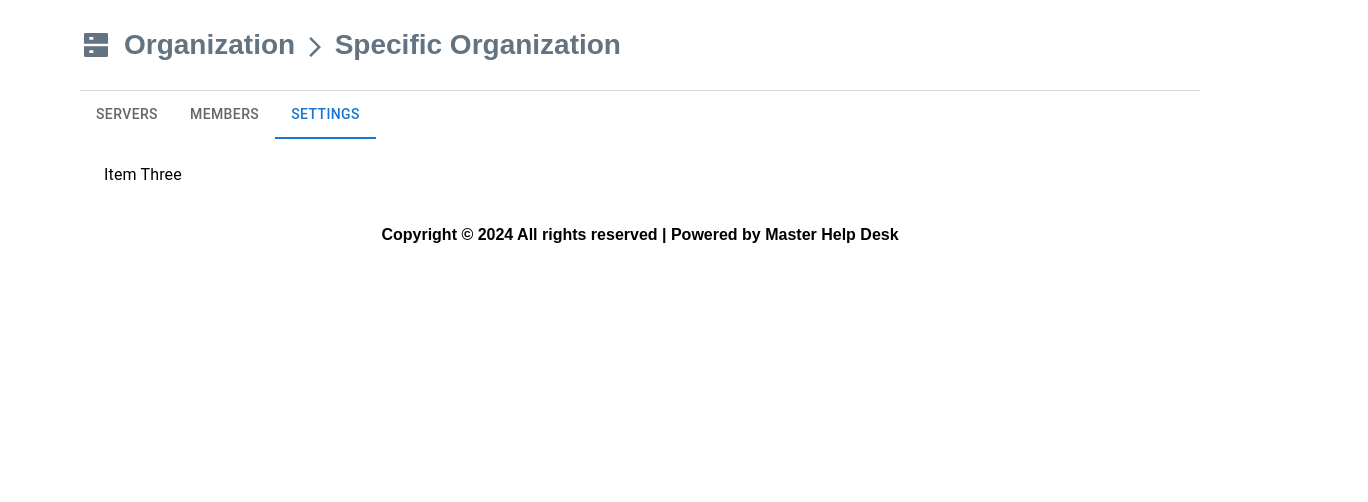
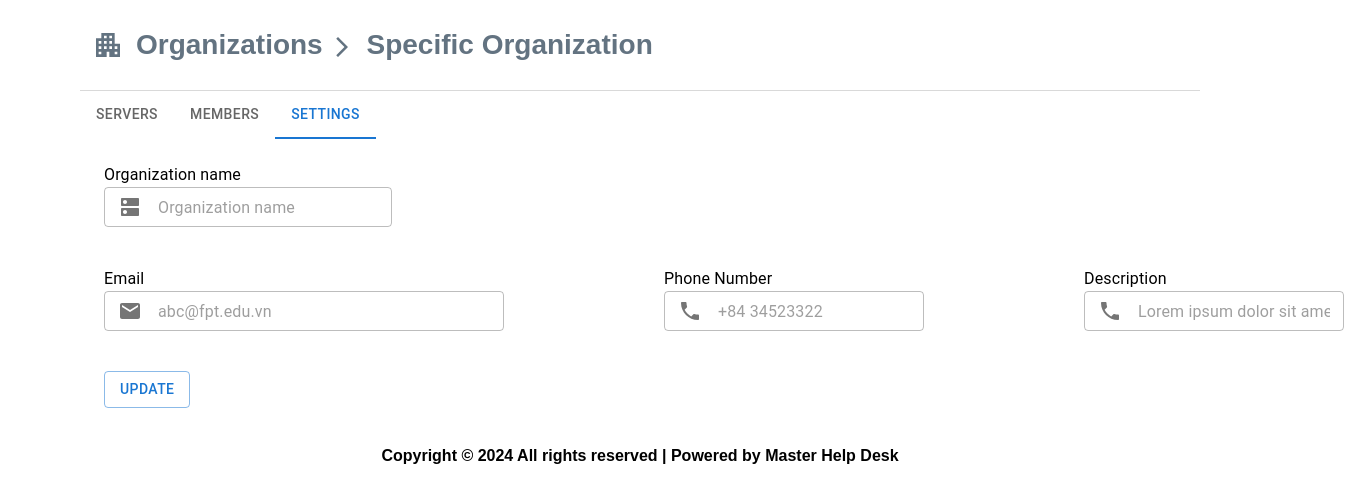
Before and after one commit to dangkhoabo2002/FrontEnd, a React (Create React App) app: page /Organization/dashboard/1 in a window 1280 px wide. Both pictures are taken after a click on the tab "SETTINGS". Shown: the top 502 px of the page, 1368 px wide, since content can reach past the window. Built offline with nearby package versions, Linux system fonts and the light colour scheme.

Commit message:
server setting 50%

```diff
--- a/src/components/subPackage.js
+++ b/src/components/subPackage.js
@@ -8,7 +8,7 @@ import {
   CardActionArea,
 } from "@mui/material";
 
-import "../screens/subPackage.css";
+import "../css/subPackage.css";
 const packages = [
   {
     id: 1,
--- a/src/screens/organizationDashboard.css
+++ b/src/css/organizationDashboard.css
@@ -1,3 +1,8 @@
+.btn-cancel{
+    color: #F85F60;
+
+}
+
 .serverCard {
     box-shadow: rgba(0, 0, 0, 0.16) 0px 3px 6px, rgba(0, 0, 0, 0.23) 0px 3px 6px;
     width: 280px;
--- a/src/screens/Organization.js
+++ b/src/screens/Organization.js
@@ -30,7 +30,8 @@ import { purple } from "@mui/material/colors";
 import { styled } from "@mui/material/styles";
 import OrganizationCard from "../components/organizationCard";
 import organizationsData from "../database/organizationsData.json";
-import "./Organization.css";
+import "../css/Organization.css";
+
 
 export default function LandingPage() {
   const [open, setOpen] = React.useState(false);
--- a/src/screens/Subscribe.js
+++ b/src/screens/Subscribe.js
@@ -1,6 +1,6 @@
 import React from "react";
 import SubscriptionPackages from "../components/subPackage";
-import "./Subscribe.css";
+import "../css/Subscribe.css";
 import Logo from "../images/MHDLogo.png";
 
 export default function Subscribe() {
--- a/src/screens/login.js
+++ b/src/screens/login.js
@@ -13,7 +13,7 @@ import {
 } from "@mui/material";
 import FacebookIcon from "@mui/icons-material/Facebook";
 import Footer from "../components/loginFooter";
-import "./login.css";
+import "../css/login.css";
 import { Link } from "react-router-dom";
 
 export default function Login() {
--- a/src/screens/organizationDashboard.js
+++ b/src/screens/organizationDashboard.js
@@ -4,14 +4,22 @@ import { RiServerFill } from "react-icons/ri";
 import { useParams } from "react-router-dom";
 import organizations from "../database/organizationsData";
 import serverIcon2 from "../images/serverIcon2.png";
-import "../screens/organizationDashboard.css";
+import "../css/organizationDashboard.css";
+import InputAdornment from "@mui/material/InputAdornment";
+import PersonIcon from "@mui/icons-material/Person";
+import EmailIcon from "@mui/icons-material/Email";
+import PhoneIcon from "@mui/icons-material/Phone";
+import DnsIcon from "@mui/icons-material/Dns";
 
 import Box from "@mui/material/Box";
+import TextField from "@mui/material/TextField";
 import Tab from "@mui/material/Tab";
 import TabContext from "@mui/lab/TabContext";
 import TabList from "@mui/lab/TabList";
 import TabPanel from "@mui/lab/TabPanel";
 import Button from "@mui/material/Button";
+import { Link } from "react-router-dom";
+import ApartmentIcon from "@mui/icons-material/Apartment";
 
 import ArrowForwardIosIcon from "@mui/icons-material/ArrowForwardIos";
 
@@ -21,6 +29,34 @@ import Footer from "../components/userFooter";
 import ButtonAddServer from "./buttonAddServer";
 
 export default function OrganizationDashboard() {
+  const [isDisabled, setIsDisabled] = useState(true);
+  const [showResetButton, setShowResetButton] = useState(false);
+
+  const [phoneNumber, setPhoneNumber] = useState("+84 34523322");
+  const [orgName, setOrgName] = useState("Organization name");
+  const [Email, setEmail] = useState("abc@fpt.edu.vn");
+  const [Description, setDescription] = useState(
+    "Lorem ipsum dolor sit amet, consectetur adip"
+  );
+
+  // Điền thông tin vào Input
+
+  const handlePhoneChange = (event) => {
+    setPhoneNumber(event.target.value);
+  };
+  const handleChangeEmail = (event) => {
+    setEmail(event.target.value);
+  };
+  const handleChangeDescription = (event) => {
+    setDescription(event.target.value);
+  };
+
+  // Toggle Disabled trong TextField và Editable
+  const handleEditClick = () => {
+    setIsDisabled(!isDisabled);
+    setShowResetButton(isDisabled);
+  };
+
   const [value, setValue] = useState("1");
   const { organizationId } = useParams();
 
@@ -88,15 +124,27 @@ export default function OrganizationDashboard() {
           style={{ borderBottom: "1px solid", color: "#D9D9D9", width: "100%" }}
         >
           <div className="header flex flex-row items-center gap-x-3">
-            <RiServerFill
-              style={{ width: "32px", height: "32px", color: "#637381" }}
-            />
-            <p
+            <Link
+              to={"/organization"}
+              className="flex flex-row items-center gap-x-3"
+            >
+              <div></div>
+              <ApartmentIcon
+                style={{ width: "32px", height: "32px", color: "#637381" }}
+              />
+              <p
+                className="font-semibold"
+                style={{ fontSize: "28px", color: "#637381" }}
+              >
+                Organizations <ArrowForwardIosIcon />
+              </p>
+            </Link>
+            <span
               className="font-semibold"
               style={{ fontSize: "28px", color: "#637381" }}
             >
-              Organization <ArrowForwardIosIcon /> {name}
-            </p>
+              {name}
+            </span>
           </div>
         </div>
         <div
@@ -238,7 +286,114 @@ export default function OrganizationDashboard() {
                 </TabPanel>
 
                 {/* TAB 3 */}
-                <TabPanel value="3">Item Three</TabPanel>
+                <TabPanel value="3">
+                  <div className="profile">
+                    <div className="profileField flex flex-col gap-10">
+                      <div className="org_name">
+                        <h1>Organization name</h1>
+
+                        <TextField
+                          disabled
+                          id="outlined-basic"
+                          value={orgName}
+                          size="small"
+                          sx={{ width: "auto" }}
+                          InputProps={{
+                            startAdornment: (
+                              <InputAdornment position="start" className="pr-2">
+                                <DnsIcon />
+                              </InputAdornment>
+                            ),
+                          }}
+                        />
+                      </div>
+
+                      <div className="flex flex-row gap-40 ">
+                        <div className="email">
+                          <h1>Email</h1>
+
+                          <TextField
+                            disabled={isDisabled}
+                            id="outlined-basic"
+                            value={Email}
+                            onChange={handleChangeEmail}
+                            size="small"
+                            sx={{ width: "400px" }}
+                            InputProps={{
+                              startAdornment: (
+                                <InputAdornment
+                                  position="start"
+                                  className="pr-2"
+                                >
+                                  <EmailIcon />
+                                </InputAdornment>
+                              ),
+                            }}
+                          />
+                        </div>
+                        <div className="">
+                          <h1>Phone Number</h1>
+                          <TextField
+                            disabled={isDisabled}
+                            id="outlined-basic"
+                            value={phoneNumber}
+                            onChange={handlePhoneChange}
+                            size="small"
+                            sx={{ width: "260px" }}
+                            InputProps={{
+                              startAdornment: (
+                                <InputAdornment
+                                  position="start"
+                                  className="pr-2"
+                                >
+                                  <PhoneIcon />
+                                </InputAdornment>
+                              ),
+                            }}
+                          />
+                        </div>
+
+                        <div className="">
+                          <h1>Description</h1>
+                          <TextField
+                            disabled={isDisabled}
+                            id="outlined-basic"
+                            value={Description}
+                            onChange={handleChangeDescription}
+                            size="small"
+                            sx={{ width: "260px" }}
+                            InputProps={{
+                              startAdornment: (
+                                <InputAdornment
+                                  position="start"
+                                  className="pr-2"
+                                >
+                                  <PhoneIcon />
+                                </InputAdornment>
+                              ),
+                            }}
+                          />
+                        </div>
+                      </div>
+
+                      <div className="">
+                        <Button variant="outlined" onClick={handleEditClick}>
+                          {isDisabled ? "Update" : "Save Changes"}
+                        </Button>
+
+                        {showResetButton && (
+                          <Button
+                            size="medium"
+                            variant="text"
+                            onClick={handleEditClick}
+                          >
+                            <span className="btn-cancel">Cancel</span>
+                          </Button>
+                        )}
+                      </div>
+                    </div>
+                  </div>
+                </TabPanel>
               </TabContext>
             </Box>
           </div>
```
Also changed, not shown: package.json (+5 -2 lines), src/css/Organization.css (renamed from src/screens/Organization.css), src/css/Subscribe.css (renamed from src/screens/Subscribe.css), src/css/login.css (renamed from src/screens/login.css), src/css/subPackage.css (renamed from src/screens/subPackage.css), 2 other files (tests, documents, lock files or other folders).
